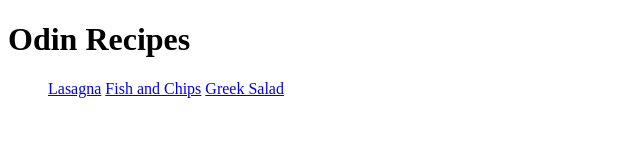
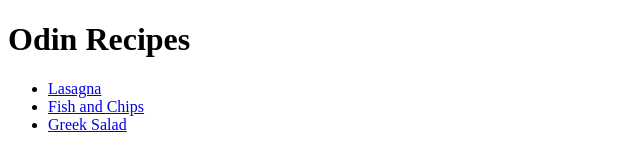
Before and after one commit to seanwest1/odin-recipes, a plain HTML site: page index.html in a window 1280 px wide. Shown: the whole page, without its empty margins (0-640 px from the left). Drawn offline with Linux system fonts and the light colour scheme.

Commit message:
adding the rest before the wedding..

```diff
--- a/index.html
+++ b/index.html
@@ -9,9 +9,9 @@
 <body>
     <h1>Odin Recipes</h1>
     <ul>
-    <a href = "./recipes/lasagna.html">Lasagna</a>
-    <a href="./recipes/fishAndChips.html">Fish and Chips</a>
-    <a href="./recipes/greekSalad.html">Greek Salad</a>
+    <li><a href = "./recipes/lasagna.html">Lasagna</a></li>
+    <li><a href="./recipes/fishAndChips.html">Fish and Chips</a></li>
+    <li><a href="./recipes/greekSalad.html">Greek Salad</a></li>
     </ul>
 
 </body>
```
